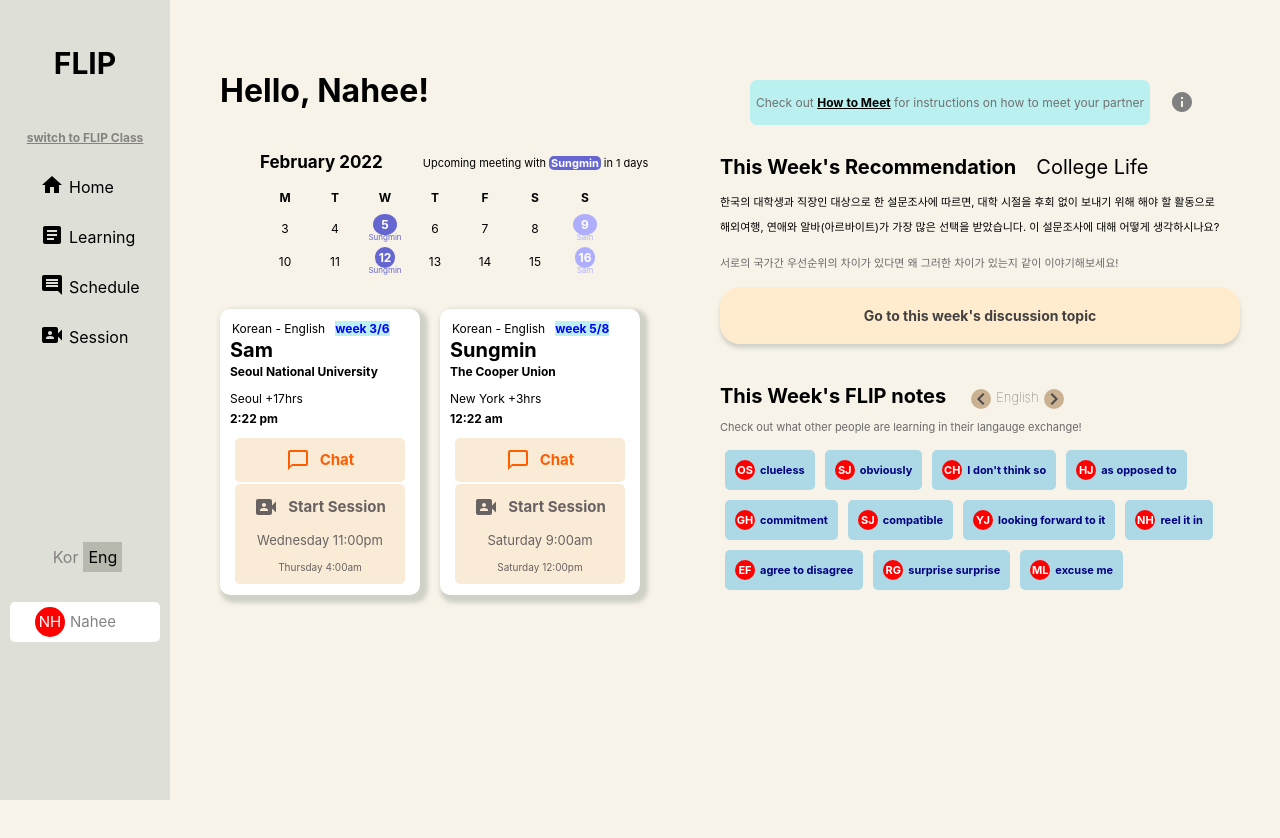
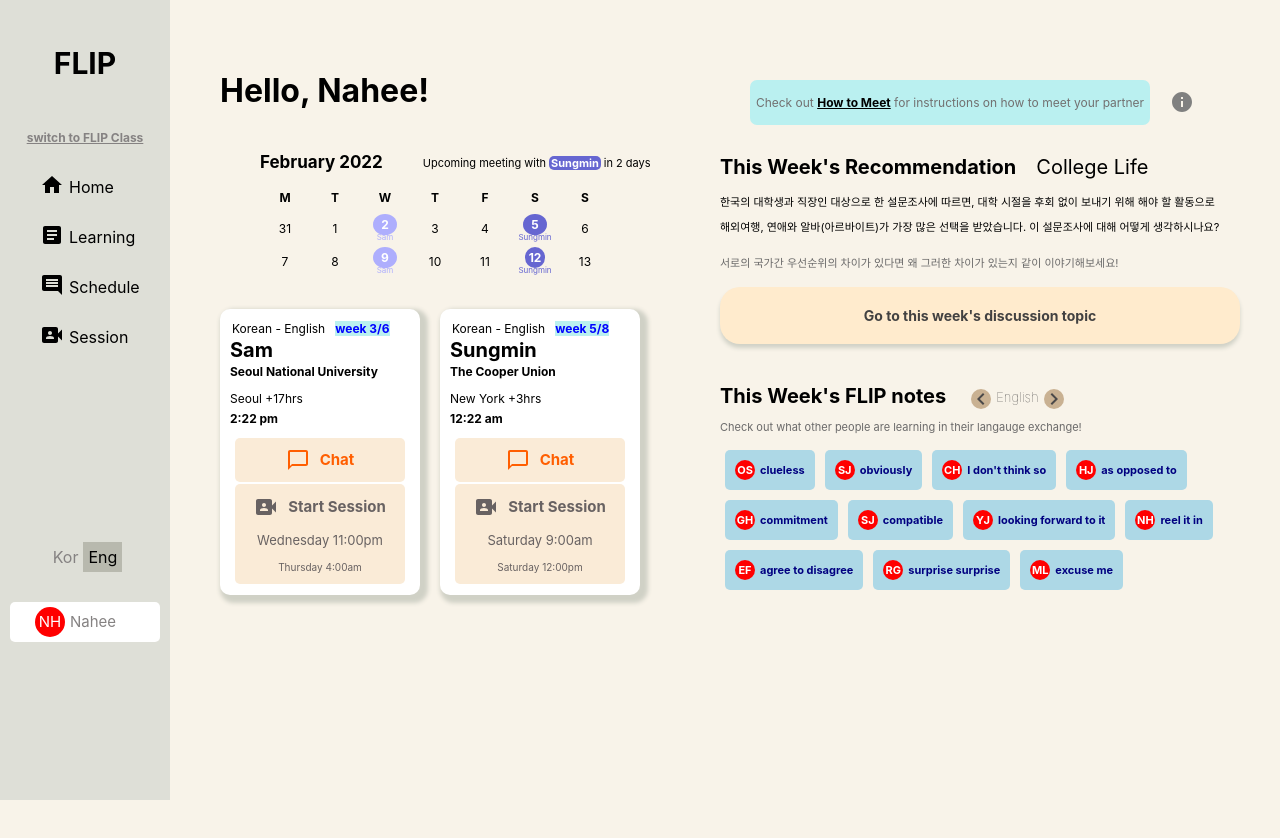
Before and after one commit to haimnam/FLIP-Test, a React (Create React App) app: page / in a window 1280 px wide. Shown: the top 838 px of the page. Built offline with nearby package versions, Linux system fonts and the light colour scheme.

Commit message:
Update Calendar Map Functions

```diff
--- a/src/Components/LearningLeft/Calendar.js
+++ b/src/Components/LearningLeft/Calendar.js
@@ -21,19 +21,19 @@ const Calendar = ({ students }) => {
   const [dayOfThisWeek, setDayObj] = useState(dayjs());
   const thisYear = dayOfThisWeek.year();
   const thisMonth = dayOfThisWeek.month();
-  const today = dayOfThisWeek.date();
-  const curDay = dayOfThisWeek.day();
-  const dayOfNextWeek = dayjs(`${thisYear}-${thisMonth + 1}-${today + 7}`);
+  const todayDate = dayOfThisWeek.date();
+  const todayDay = dayOfThisWeek.day();
+  const dayOfNextWeek = dayjs(`${thisYear}-${thisMonth + 1}-${todayDate + 7}`);
   var upcoming = 0;
   var daysLeft = 0;
-  if (curDay > 2 && curDay < 6) {
+  if (todayDay > 2 && todayDay < 6) {
     upcoming = 1;
-    daysLeft = 5 - curDay;
+    daysLeft = 6 - todayDay;
   } else {
-    if (curDay == 6) {
-      daysLeft = 3;
+    if (todayDay > 5) {
+      daysLeft = 10 - todayDay;
     }
-    daysLeft = 2 - curDay;
+    daysLeft = 3 - todayDay;
   }
 
   return (
@@ -63,8 +63,8 @@ const Calendar = ({ students }) => {
         <div>
           <div className="calendarBody">
             {range(7).map((i) => {
-              let curDay = dayOfThisWeek.add(i, "day").day();
-              let curDate = dayOfThisWeek.add(i, "day").date();
+              let curDay = dayOfThisWeek.add(i - todayDay + 1, "day").day();
+              let curDate = dayOfThisWeek.add(i - todayDay + 1, "day").date();
               if (curDay === 3) {
                 return (
                   <div key={i} className="selectedDate">
@@ -104,8 +104,8 @@ const Calendar = ({ students }) => {
           </div>
           <div className="calendarBody">
             {range(7).map((i) => {
-              let curDay = dayOfNextWeek.add(i, "day").day();
-              let curDate = dayOfNextWeek.add(i, "day").date();
+              let curDay = dayOfNextWeek.add(i - todayDay + 1, "day").day();
+              let curDate = dayOfNextWeek.add(i - todayDay + 1, "day").date();
               if (curDay === 3) {
                 return (
                   <div key={i} className="selectedDate">
```
